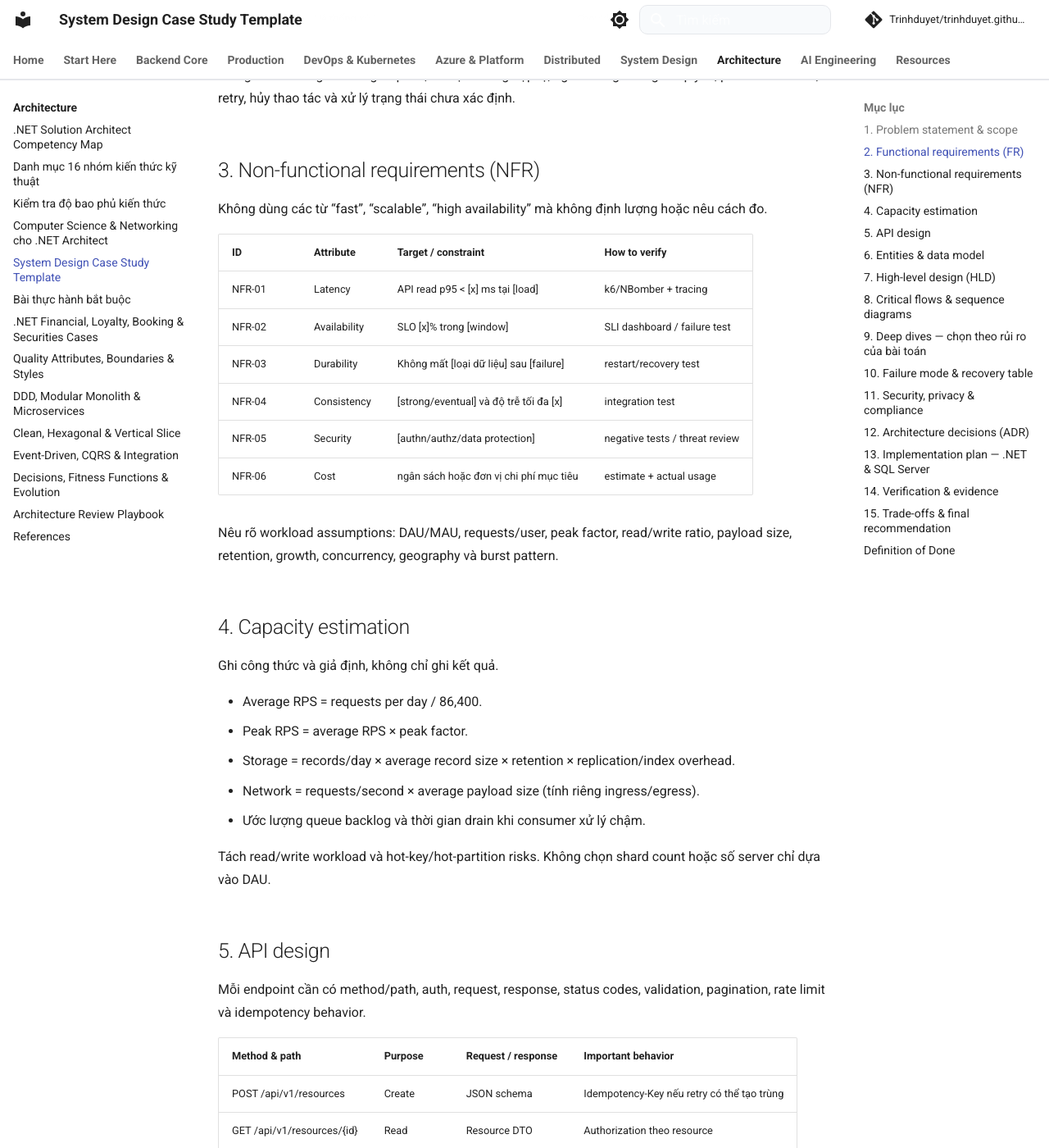
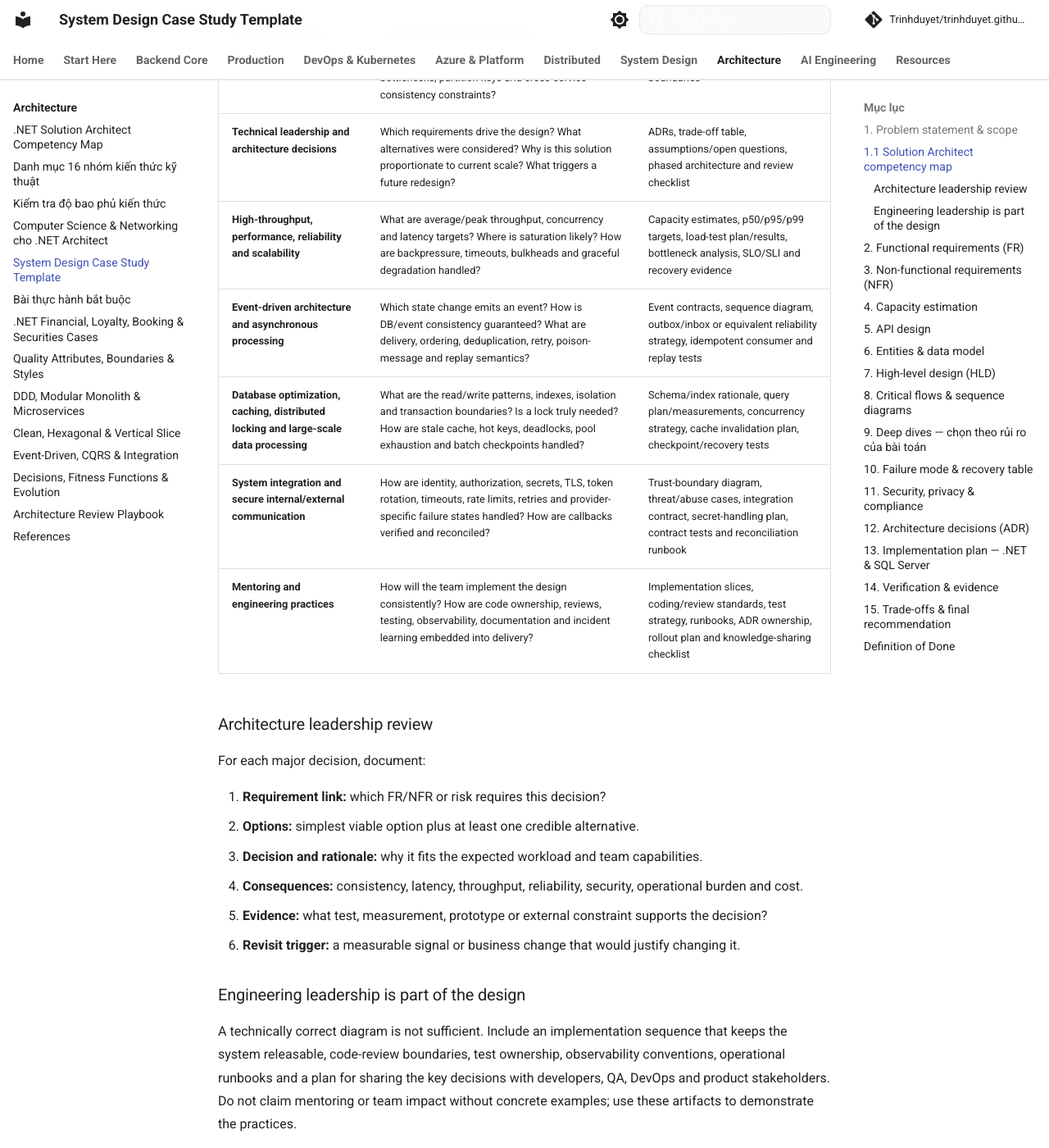
Before and after one commit to Trinhduyet/trinhduyet.github.io, an MkDocs documentation site: the page built from docs/25-software-architecture/system-design-case-study-template.md, in a window 1280 px wide and 1400 px high, scrolled down 964 px. Shown: the whole window at 82% size. Built offline with MkDocs 1.6.1 and Material for MkDocs 9.7.7, drawn with Linux system fonts in a browser that asks for light colours; comment, search, counter and statistics services are not loaded; some of the changed text lies outside the part shown.

Commit message:
docs(architecture): map core solution architect competencies

```diff
--- a/docs/25-software-architecture/system-design-case-study-template.md
+++ b/docs/25-software-architecture/system-design-case-study-template.md
@@ -17,6 +17,37 @@
 **Assumptions / open questions**
 - Mọi con số chưa được đề bài xác nhận phải ghi là giả định.
 - Phân biệt yêu cầu bắt buộc, mong muốn và câu hỏi cần hỏi Product/Business.
+
+## 1.1 Solution Architect competency map
+
+Use these seven capability areas as a review lens for every case study. They are not seven separate technology checklists: each capability must connect to requirements, architecture decisions, implementation choices and evidence.
+
+| Capability | Questions the design must answer | Expected artifacts / evidence |
+|---|---|---|
+| **Scalable backend services and distributed systems** | What are the service boundaries and data ownership? Which operations are synchronous/asynchronous? What are the scaling bottlenecks, partition keys and cross-service consistency constraints? | HLD, service responsibility map, data-flow/sequence diagrams, scaling assumptions and failure boundaries |
+| **Technical leadership and architecture decisions** | Which requirements drive the design? What alternatives were considered? Why is this solution proportionate to current scale? What triggers a future redesign? | ADRs, trade-off table, assumptions/open questions, phased architecture and review checklist |
+| **High-throughput, performance, reliability and scalability** | What are average/peak throughput, concurrency and latency targets? Where is saturation likely? How are backpressure, timeouts, bulkheads and graceful degradation handled? | Capacity estimates, p50/p95/p99 targets, load-test plan/results, bottleneck analysis, SLO/SLI and recovery evidence |
+| **Event-driven architecture and asynchronous processing** | Which state change emits an event? How is DB/event consistency guaranteed? What are delivery, ordering, deduplication, retry, poison-message and replay semantics? | Event contracts, sequence diagram, outbox/inbox or equivalent reliability strategy, idempotent consumer and replay tests |
+| **Database optimization, caching, distributed locking and large-scale data processing** | What are the read/write patterns, indexes, isolation and transaction boundaries? Is a lock truly needed? How are stale cache, hot keys, deadlocks, pool exhaustion and batch checkpoints handled? | Schema/index rationale, query plan/measurements, concurrency strategy, cache invalidation plan, checkpoint/recovery tests |
+| **System integration and secure internal/external communication** | How are identity, authorization, secrets, TLS, token rotation, timeouts, rate limits, retries and provider-specific failure states handled? How are callbacks verified and reconciled? | Trust-boundary diagram, threat/abuse cases, integration contract, secret-handling plan, contract tests and reconciliation runbook |
+| **Mentoring and engineering practices** | How will the team implement the design consistently? How are code ownership, reviews, testing, observability, documentation and incident learning embedded into delivery? | Implementation slices, coding/review standards, test strategy, runbooks, ADR ownership, rollout plan and knowledge-sharing checklist |
+
+### Architecture leadership review
+
+For each major decision, document:
+
+1. **Requirement link:** which FR/NFR or risk requires this decision?
+2. **Options:** simplest viable option plus at least one credible alternative.
+3. **Decision and rationale:** why it fits the expected workload and team capabilities.
+4. **Consequences:** consistency, latency, throughput, reliability, security, operational burden and cost.
+5. **Evidence:** what test, measurement, prototype or external constraint supports the decision?
+6. **Revisit trigger:** a measurable signal or business change that would justify changing it.
+
+### Engineering leadership is part of the design
+
+A technically correct diagram is not sufficient. Include an implementation sequence that keeps the system releasable, code-review boundaries, test ownership, observability conventions, operational runbooks and a plan for sharing the key decisions with developers, QA, DevOps and product stakeholders. Do not claim mentoring or team impact without concrete examples; use these artifacts to demonstrate the practices.
+
+---
 
 ## 2. Functional requirements (FR)
 
```
